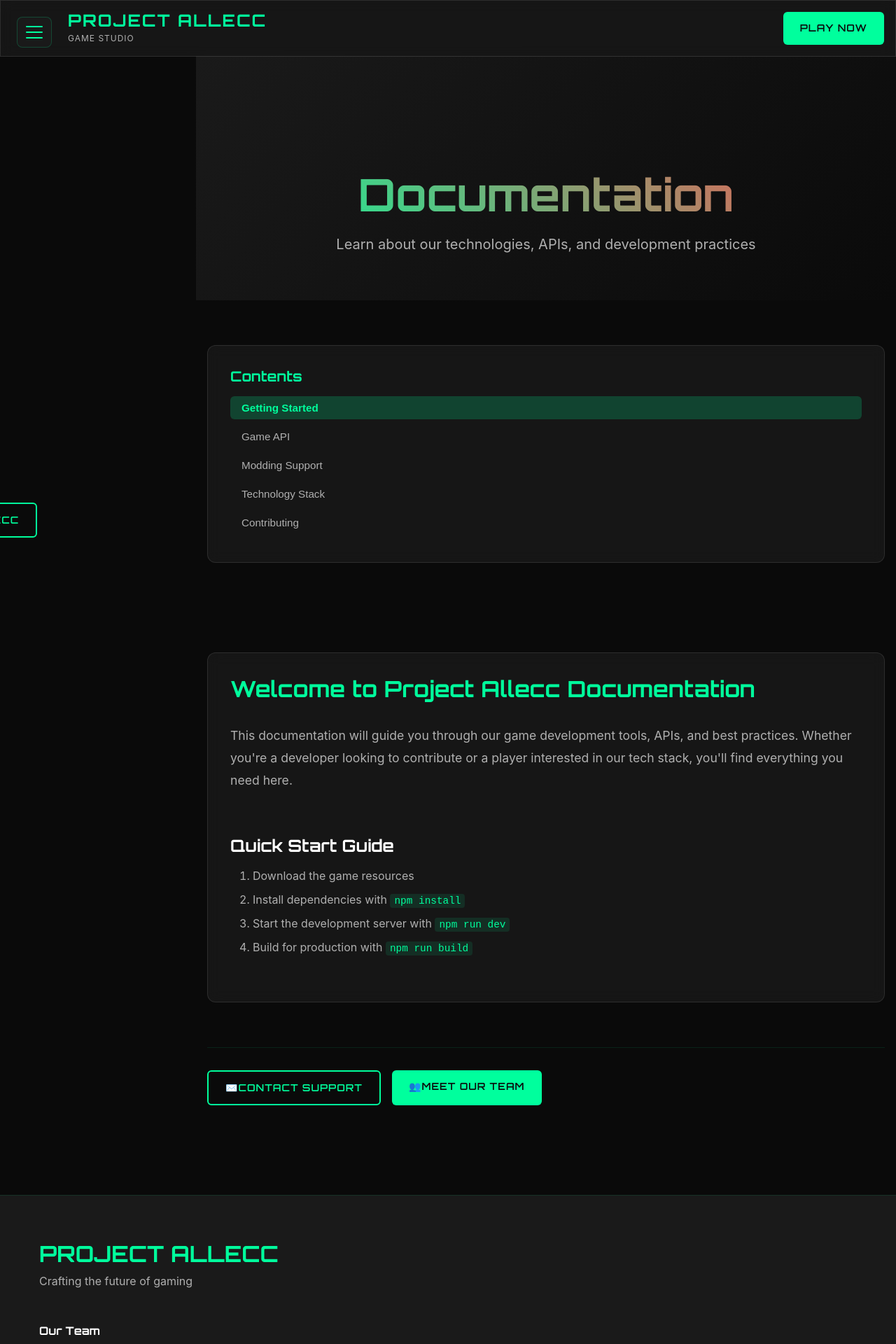
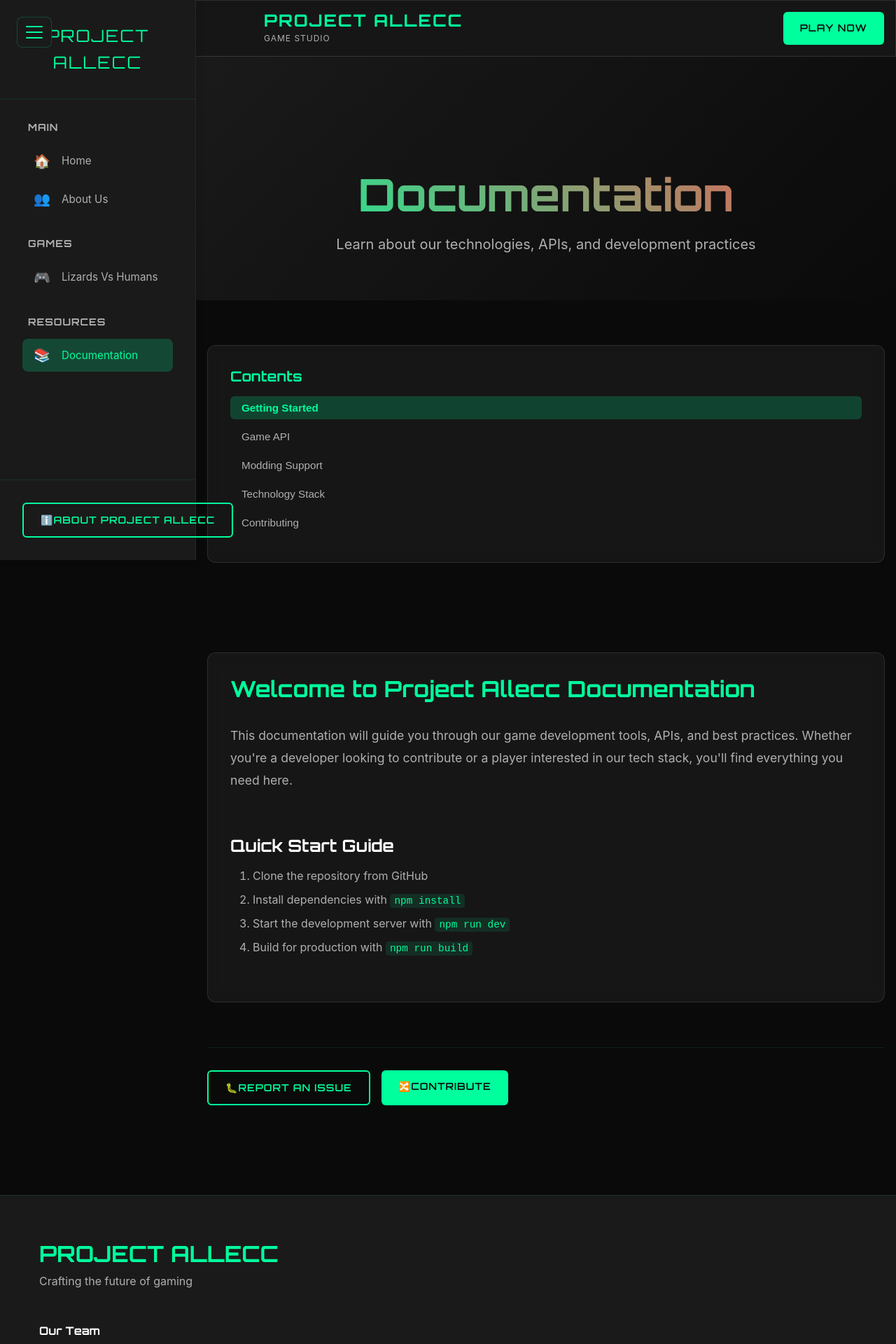
Before and after one commit to BigAis/project-allecc, a React (Vite) app: page /documentation in a window 1280 px wide. Shown: the top 1920 px of the page at 70% size. Built offline with nearby package versions, Linux system fonts and the light colour scheme.

Commit message:
New Update

```diff
--- a/src/components/Header/Header.scss
+++ b/src/components/Header/Header.scss
@@ -1,3 +1,4 @@
+@use 'sass:color';
 @use '../../styles' as *;
 
 .header {
@@ -16,6 +17,15 @@
     display: flex;
     justify-content: space-between;
     align-items: center;
+
+    @media (min-width: 992px) {
+      margin-left: 280px; // Sidebar width
+      width: calc(100% - 280px);
+    }
+
+    @include respond-to(medium) {
+      padding: 0 $spacing-medium;
+    }
   }
 
   &__logo {
--- a/src/components/Sidebar/Sidebar.scss
+++ b/src/components/Sidebar/Sidebar.scss
@@ -82,9 +82,10 @@
   z-index: 999;
   display: flex;
   flex-direction: column;
-  transition: transform $transition-speed $transition-easing;
+  transition: transform 0.3s cubic-bezier(0.4, 0, 0.2, 1);
+  box-shadow: 2px 0 10px rgba(0, 0, 0, 0.1);
 
-  @include respond-to(medium) {
+  @media (max-width: 991px) {
     transform: translateX(-100%);
 
     &.open {
--- a/src/pages/About/About.jsx
+++ b/src/pages/About/About.jsx
@@ -5,14 +5,14 @@ const About = () => {
     <div className="about">
       <section className="about-hero">
         <div className="container">
-          <h1>About Project Allecc</h1>
-          <p className="lead">Pioneering the future of indie game development</p>
+          <h1 className="animate-on-scroll">About Project Allecc</h1>
+          <p className="lead animate-on-scroll animate-on-scroll--delay-1">Pioneering the future of indie game development</p>
         </div>
       </section>
 
       <section className="about-content section">
         <div className="container">
-          <div className="about__story">
+          <div className="about__story animate-on-scroll">
             <h2>Our Story</h2>
             <p>
               Project Allecc was founded with a vision to create immersive, innovative gaming experiences
@@ -28,9 +28,9 @@ const About = () => {
           </div>
 
           <div className="about__team">
-            <h2>Meet Our Team</h2>
+            <h2 className="animate-on-scroll">Meet Our Team</h2>
             <div className="team-grid">
-              <div className="team-member">
+              <div className="team-member animate-on-scroll animate-on-scroll--delay-1">
                 <div className="team-member__image">
                   <div className="placeholder-avatar">IP</div>
                 </div>
@@ -42,7 +42,7 @@ const About = () => {
                 </p>
               </div>
 
-              <div className="team-member">
+              <div className="team-member animate-on-scroll animate-on-scroll--delay-2">
                 <div className="team-member__image">
                   <div className="placeholder-avatar">VC</div>
                 </div>
@@ -57,21 +57,21 @@ const About = () => {
           </div>
 
           <div className="about__philosophy">
-            <h2>Our Philosophy</h2>
+            <h2 className="animate-on-scroll">Our Philosophy</h2>
             <div className="philosophy-grid">
-              <div className="philosophy-item">
+              <div className="philosophy-item animate-on-scroll">
                 <h3>Innovation First</h3>
                 <p>We believe in pushing boundaries and exploring new ideas in game design and technology.</p>
               </div>
-              <div className="philosophy-item">
+              <div className="philosophy-item animate-on-scroll animate-on-scroll--delay-1">
                 <h3>Player Experience</h3>
                 <p>Every decision we make is focused on creating memorable experiences for our players.</p>
               </div>
-              <div className="philosophy-item">
+              <div className="philosophy-item animate-on-scroll animate-on-scroll--delay-2">
                 <h3>Quality Over Quantity</h3>
                 <p>We take the time to polish every aspect of our games to ensure the best possible quality.</p>
               </div>
-              <div className="philosophy-item">
+              <div className="philosophy-item animate-on-scroll animate-on-scroll--delay-3">
                 <h3>Community Driven</h3>
                 <p>We actively listen to our community and value player feedback in shaping our games.</p>
               </div>
--- a/src/pages/About/About.scss
+++ b/src/pages/About/About.scss
@@ -1,3 +1,4 @@
+@use 'sass:color';
 @use '../../styles' as *;
 
 .about {
--- a/src/pages/Documentation/Documentation.jsx
+++ b/src/pages/Documentation/Documentation.jsx
@@ -10,7 +10,7 @@ const Documentation = () => {
       id: 'getting-started',
       title: 'Getting Started',
       content: (
-        <div className="doc-content">
+        <div className="doc-content animate-on-scroll">
           <h2>Welcome to Project Allecc Documentation</h2>
           <p>
             This documentation will guide you through our game development tools, APIs, and best practices.
@@ -18,7 +18,7 @@ const Documentation = () => {
           </p>
           <h3>Quick Start Guide</h3>
           <ol>
-            <li>Download the game resources</li>
+            <li>Clone the repository from GitHub</li>
             <li>Install dependencies with <code>npm install</code></li>
             <li>Start the development server with <code>npm run dev</code></li>
             <li>Build for production with <code>npm run build</code></li>
@@ -30,7 +30,7 @@ const Documentation = () => {
       id: 'game-api',
       title: 'Game API',
       content: (
-        <div className="doc-content">
+        <div className="doc-content animate-on-scroll">
           <h2>Lizards Vs Humans Game API</h2>
           <p>
             Our game API provides comprehensive access to game mechanics, player data, and matchmaking systems.
@@ -74,7 +74,7 @@ PUT /api/v1/matches/:id/complete`}</code>
       id: 'modding',
       title: 'Modding Support',
       content: (
-        <div className="doc-content">
+        <div className="doc-content animate-on-scroll">
           <h2>Modding Framework</h2>
           <p>
             Lizards Vs Humans supports extensive modding capabilities, allowing the community to create custom content.
@@ -95,7 +95,7 @@ PUT /api/v1/matches/:id/complete`}</code>
             <li>Create a new mod project using the template</li>
             <li>Implement your modifications</li>
             <li>Test in the development environment</li>
-            <li>Submit to our mod portal</li>
+            <li>Publish to the Steam Workshop</li>
           </ol>
           <h3>Mod Structure</h3>
           <pre>
@@ -119,7 +119,7 @@ PUT /api/v1/matches/:id/complete`}</code>
       id: 'tech-stack',
       title: 'Technology Stack',
       content: (
-        <div className="doc-content">
+        <div className="doc-content animate-on-scroll">
           <h2>Our Technology Stack</h2>
           <p>
             Project Allecc leverages modern web technologies and game development tools to create immersive experiences.
@@ -129,7 +129,7 @@ PUT /api/v1/matches/:id/complete`}</code>
             <li><strong>Frontend:</strong> React 19 with Vite</li>
             <li><strong>Styling:</strong> SCSS with modern CSS features</li>
             <li><strong>Routing:</strong> React Router v7</li>
-            <li><strong>Deployment:</strong> Custom deployment pipeline</li>
+            <li><strong>Deployment:</strong> GitHub Pages with CI/CD</li>
           </ul>
           <h3>Game Development</h3>
           <ul>
@@ -140,8 +140,8 @@ PUT /api/v1/matches/:id/complete`}</code>
           </ul>
           <h3>Development Tools</h3>
           <ul>
-            <li><strong>Version Control:</strong> Private repositories</li>
-            <li><strong>CI/CD:</strong> Custom deployment pipeline</li>
+            <li><strong>Version Control:</strong> Git & GitHub</li>
+            <li><strong>CI/CD:</strong> GitHub Actions</li>
             <li><strong>Testing:</strong> Jest & React Testing Library</li>
             <li><strong>Code Quality:</strong> ESLint & Prettier</li>
           </ul>
@@ -152,17 +152,17 @@ PUT /api/v1/matches/:id/complete`}</code>
       id: 'contributing',
       title: 'Contributing',
       content: (
-        <div className="doc-content">
+        <div className="doc-content animate-on-scroll">
           <h2>Contributing to Project Allecc</h2>
           <p>
             We welcome contributions from the community! Whether you're fixing bugs, adding features, or improving documentation, your help is appreciated.
           </p>
           <h3>How to Contribute</h3>
           <ol>
-            <li>Contact our development team</li>
-            <li>Sign our contributor agreement</li>
+            <li>Fork the repository on GitHub</li>
+            <li>Create a feature branch</li>
             <li>Make your changes</li>
-            <li>Submit for review</li>
+            <li>Submit a pull request</li>
           </ol>
           <h3>Code Standards</h3>
           <ul>
@@ -171,12 +171,12 @@ PUT /api/v1/matches/:id/complete`}</code>
             <li>Include tests for new features</li>
             <li>Update documentation as needed</li>
           </ul>
-          <h3>Review Process</h3>
+          <h3>Pull Request Process</h3>
           <ol>
             <li>Ensure your code follows our style guidelines</li>
             <li>Update the README.md with details of changes if needed</li>
             <li>Increase version numbers in any examples files and the README.md</li>
-            <li>Your contribution will be reviewed by our development team</li>
+            <li>The PR will be merged once you have the sign-off of two developers</li>
           </ol>
           <h3>Code of Conduct</h3>
           <p>
@@ -191,15 +191,15 @@ PUT /api/v1/matches/:id/complete`}</code>
     <div className="documentation">
       <div className="documentation__header">
         <div className="container">
-          <h1>Documentation</h1>
-          <p className="lead">Learn about our technologies, APIs, and development practices</p>
+          <h1 className="animate-on-scroll">Documentation</h1>
+          <p className="lead animate-on-scroll animate-on-scroll--delay-1">Learn about our technologies, APIs, and development practices</p>
         </div>
       </div>
 
       <div className="documentation__content">
         <div className="container">
           <div className="documentation__grid">
-            <aside className="documentation__sidebar">
+            <aside className="documentation__sidebar animate-on-scroll">
               <nav className="documentation__nav">
                 <h3>Contents</h3>
                 <ul>
@@ -220,22 +220,22 @@ PUT /api/v1/matches/:id/complete`}</code>
             <main className="documentation__main">
               {sections.find(section => section.id === activeSection)?.content}
 
-              <div className="documentation__actions">
+              <div className="documentation__actions animate-on-scroll animate-on-scroll--delay-2">
                 <Button
                   variant="secondary"
                   size="small"
-                  to="/contact"
-                  icon="✉️"
+                  href="https://github.com/BigAis/project-allecc/issues"
+                  icon="🐛"
                 >
-                  Contact Support
+                  Report an Issue
                 </Button>
                 <Button
                   variant="primary"
                   size="small"
-                  to="/about"
-                  icon="👥"
+                  href="https://github.com/BigAis/project-allecc/pulls"
+                  icon="🔀"
                 >
-                  Meet Our Team
+                  Contribute
                 </Button>
               </div>
             </main>
--- a/src/styles/main.scss
+++ b/src/styles/main.scss
@@ -137,8 +137,46 @@ a {
     flex: 1;
     margin-top: 80px; // Header height
 
-    @include respond-to(large) {
-      margin-left: 280px; // Sidebar width
+    @include respond-to(medium) {
+      margin-left: 0; // Remove sidebar margin on mobile
+    }
+
+    @media (min-width: 992px) {
+      margin-left: 280px; // Sidebar width on larger screens
+    }
+  }
+
+  .container {
+    padding-left: $spacing-large;
+    padding-right: $spacing-large;
+
+    @include respond-to(medium) {
+      padding-left: $spacing-medium;
+      padding-right: $spacing-medium;
     }
   }
 }
+
+// Scroll animation classes
+.animate-on-scroll {
+  opacity: 0;
+  transform: translateY(30px);
+  transition: opacity 0.8s ease-out, transform 0.8s ease-out;
+
+  &.appear {
+    opacity: 1;
+    transform: translateY(0);
+  }
+
+  &--delay-1 {
+    transition-delay: 0.2s;
+  }
+
+  &--delay-2 {
+    transition-delay: 0.4s;
+  }
+
+  &--delay-3 {
+    transition-delay: 0.6s;
+  }
+}
```
Also changed, not shown: src/App.jsx (+23 -1 lines), src/pages/Home/Home.jsx (+7 -7 lines), src/scrollAnimations.js (added, +37 -0 lines).
